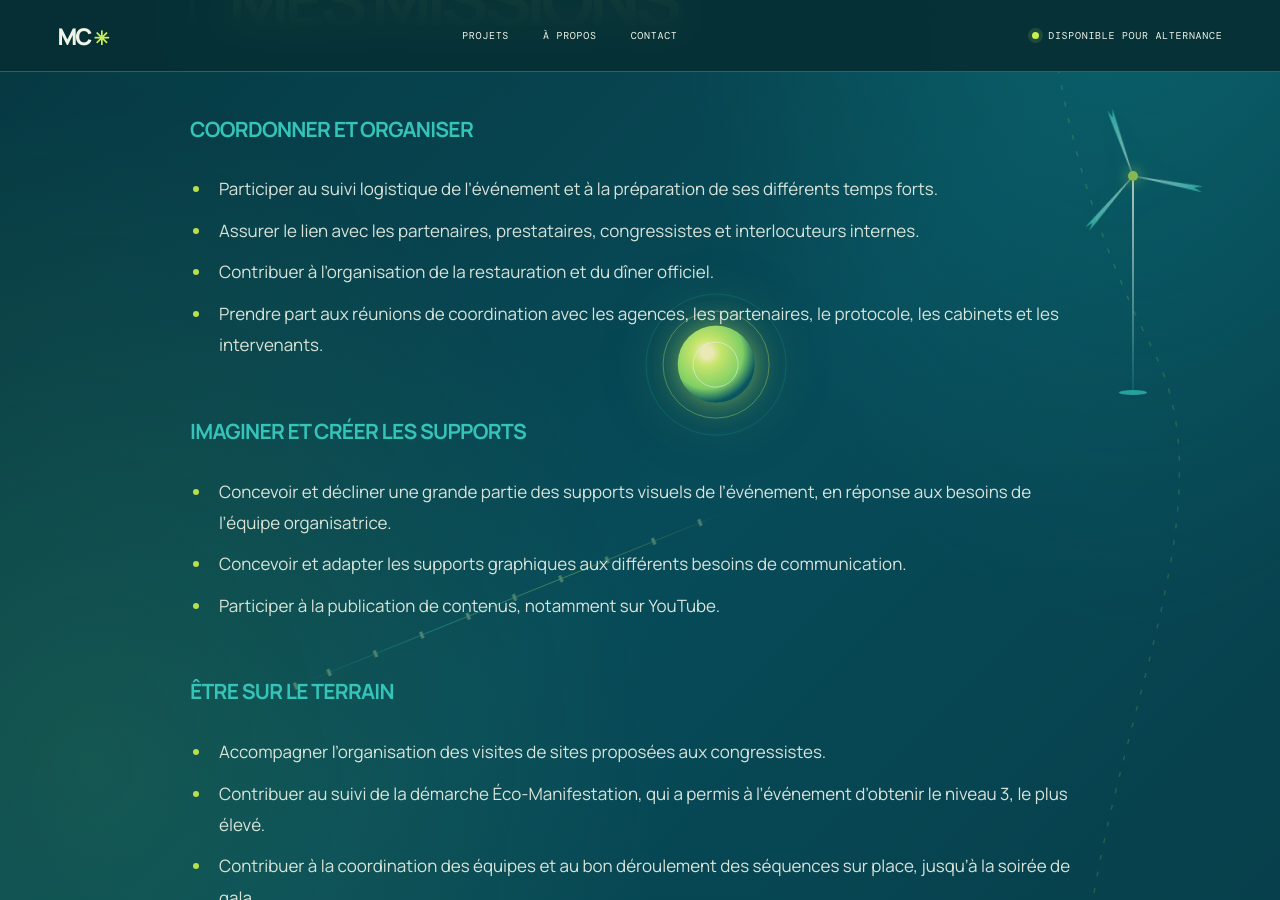
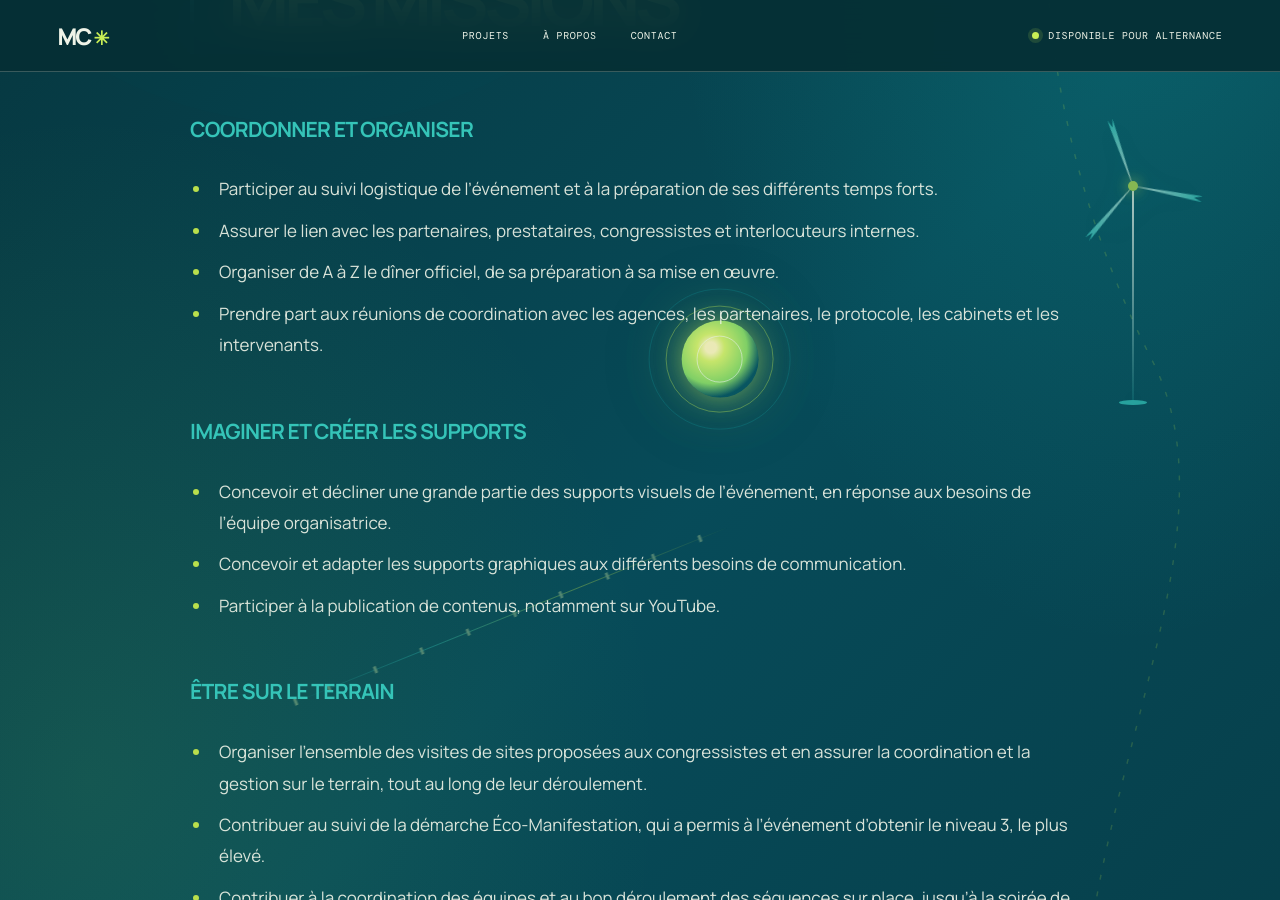
Before and after one commit to marie04caboche-source/portfolio, a Jekyll site: the page built from _projects/assises-transition-energetique.md, in a window 1280 px wide and 900 px high, scrolled down 679 px. Built offline with Jekyll 4.4.1, drawn with Linux system fonts in a browser that asks for light colours.

Commit message:
Clarify responsibilities for official dinner and site visits

```diff
--- a/_projects/assises-transition-energetique.md
+++ b/_projects/assises-transition-energetique.md
@@ -22,7 +22,7 @@ J’ai intégré l’équipe organisatrice en appui à la préparation et au dé
 
 - Participer au suivi logistique de l’événement et à la préparation de ses différents temps forts.
 - Assurer le lien avec les partenaires, prestataires, congressistes et interlocuteurs internes.
-- Contribuer à l’organisation de la restauration et du dîner officiel.
+- Organiser de A à Z le dîner officiel, de sa préparation à sa mise en œuvre.
 - Prendre part aux réunions de coordination avec les agences, les partenaires, le protocole, les cabinets et les intervenants.
 
 ### Imaginer et créer les supports
@@ -33,7 +33,7 @@ J’ai intégré l’équipe organisatrice en appui à la préparation et au dé
 
 ### Être sur le terrain
 
-- Accompagner l’organisation des visites de sites proposées aux congressistes.
+- Organiser l’ensemble des visites de sites proposées aux congressistes et en assurer la coordination et la gestion sur le terrain, tout au long de leur déroulement.
 - Contribuer au suivi de la démarche Éco-Manifestation, qui a permis à l’événement d’obtenir le niveau 3, le plus élevé.
 - Contribuer à la coordination des équipes et au bon déroulement des séquences sur place, jusqu’à la soirée de gala.
 
```
